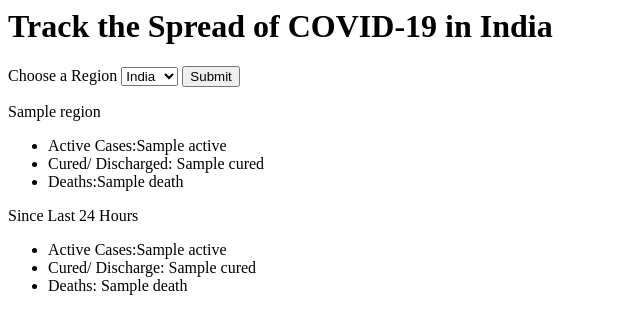
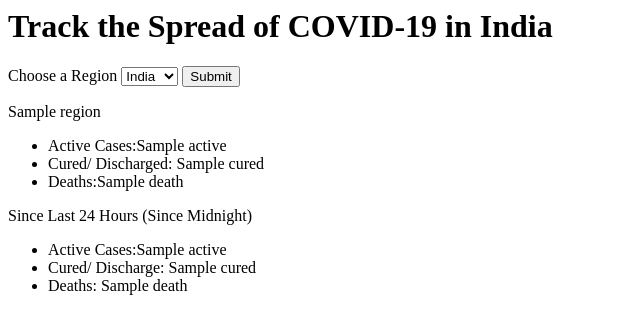
Before and after one commit to vcode11/Covid-19-tracker-india, a Flask app: template dashboard/templates/index.html in a window 1280 px wide. Shown: the top 334 px of the page, without its empty margins (0-640 px from the left). Run offline with Flask 2, Linux system fonts and the light colour scheme; the template is opened without the code that fills it: most values are stand-ins (such as "Sample title", 1, 10 or a date in 2020).

Commit message:
Update template

```diff
--- a/dashboard/templates/index.html
+++ b/dashboard/templates/index.html
@@ -23,7 +23,7 @@
 			<li> Deaths:{{data.death}} </li>
 		</ul>
 		{% if data.change %}
-		<p> Since Last 24 Hours<p>
+		<p> Since Last 24 Hours (Since Midnight)<p>
 		<ul>
 			<li>Active Cases:{{data.change.active}}</li>
 			<li>Cured/ Discharge: {{data.change.cured}}</li>
```
